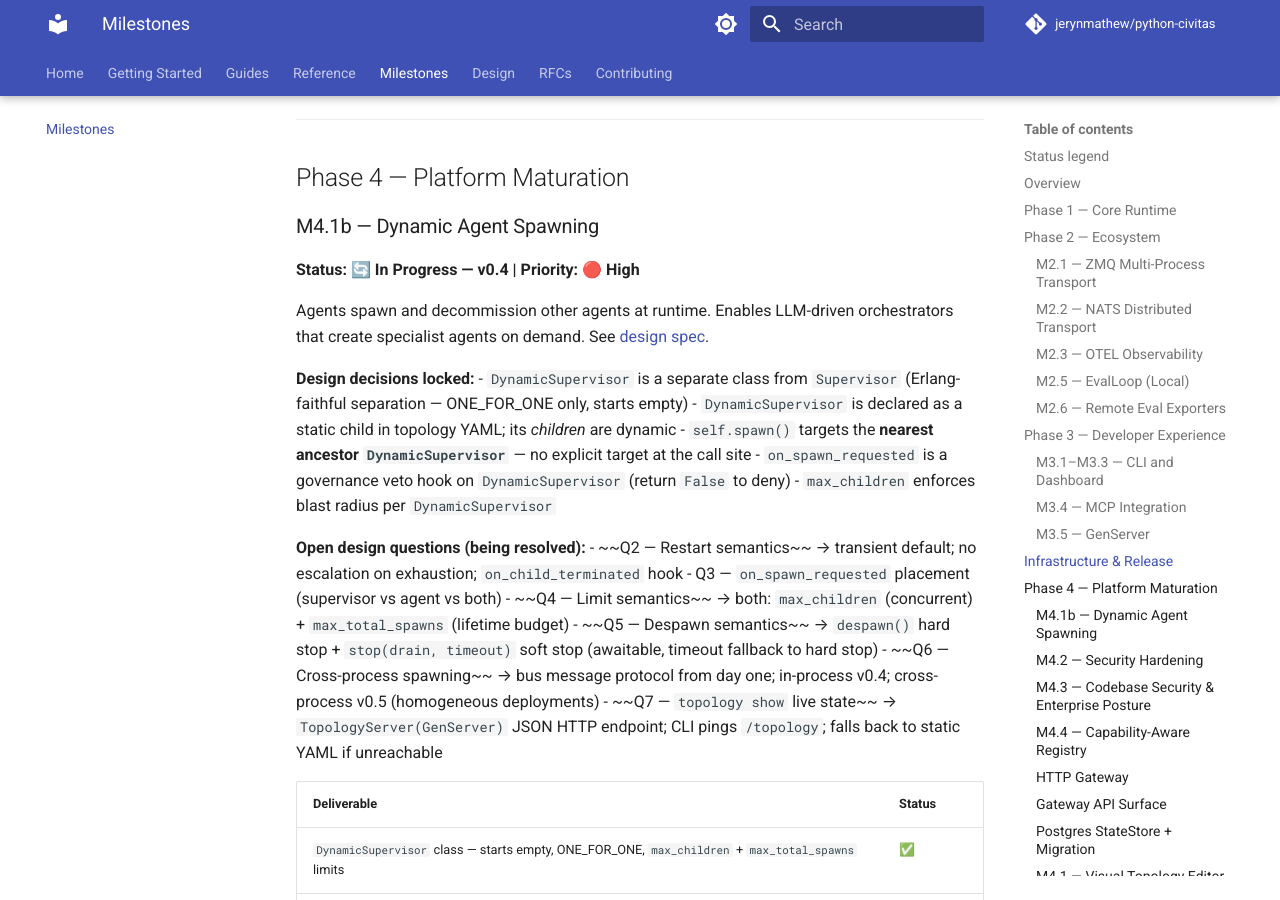
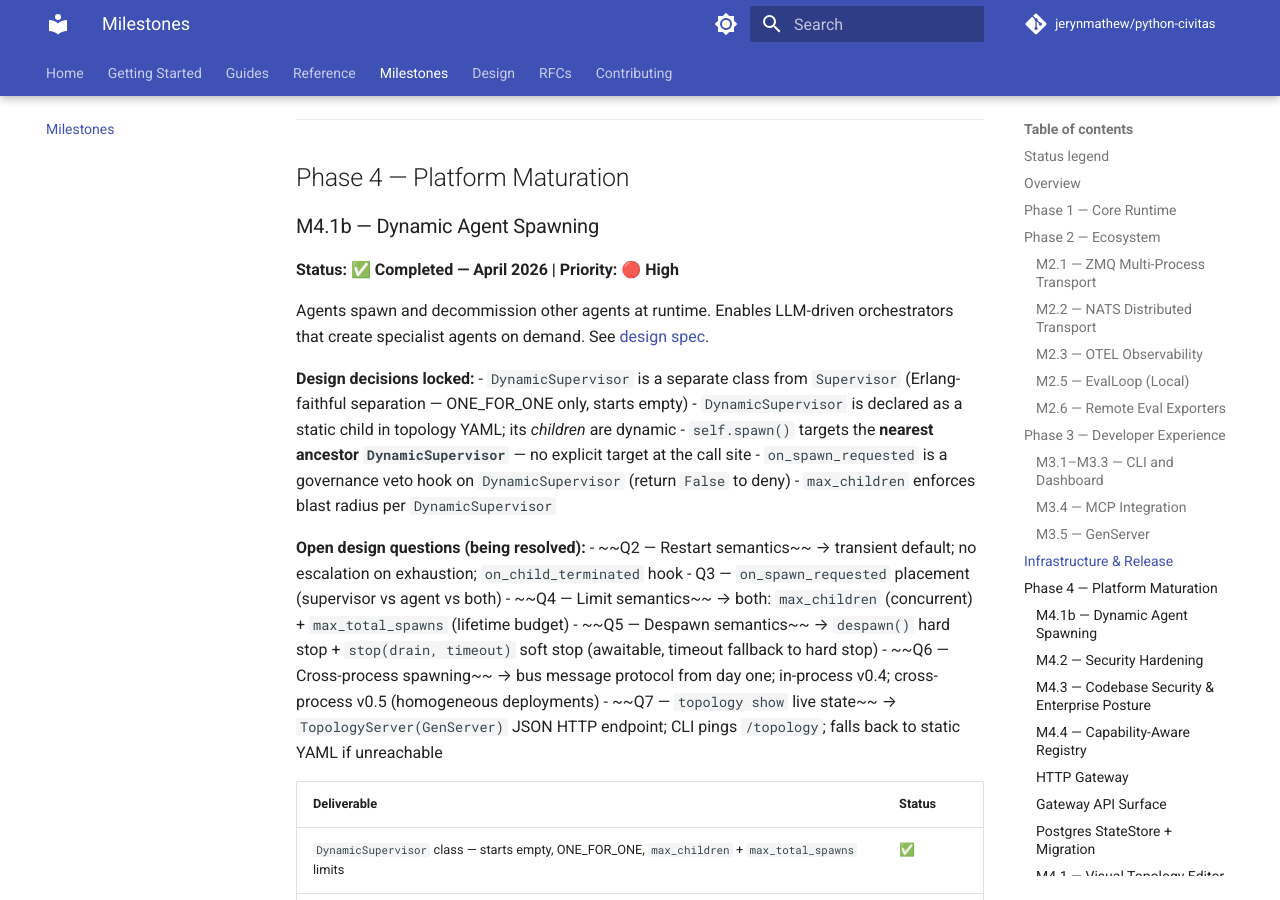
Before and after one commit to jerynmathew/python-civitas, an MkDocs documentation site: the page built from docs/milestones.md, in a window 1280 px wide and 900 px high, scrolled down 12658 px. Built offline with MkDocs 1.6.1 and Material for MkDocs 9.7.7, drawn with Linux system fonts in a browser that asks for light colours; comment, search, counter and statistics services are not loaded.

Commit message:
docs: fix M4.1b status header to Completed

```diff
--- a/docs/milestones.md
+++ b/docs/milestones.md
@@ -382,7 +382,7 @@ Ordered tasks — each step is independently mergeable.
 
 ### M4.1b — Dynamic Agent Spawning
 
-**Status: 🔄 In Progress — v0.4 | Priority: 🔴 High**
+**Status: ✅ Completed — April 2026 | Priority: 🔴 High**
 
 Agents spawn and decommission other agents at runtime. Enables LLM-driven orchestrators that create specialist agents on demand. See [design spec](design/dynamic-spawning.md).
 
```
